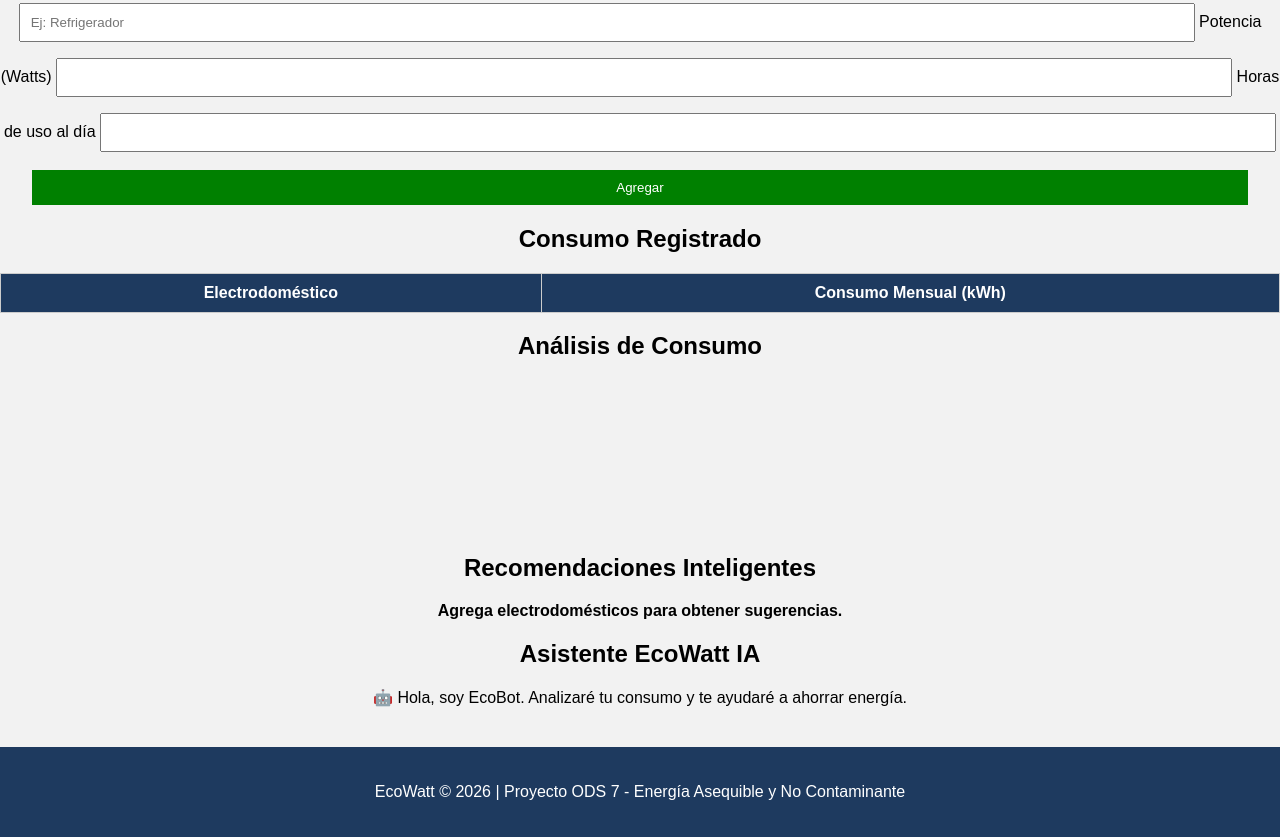
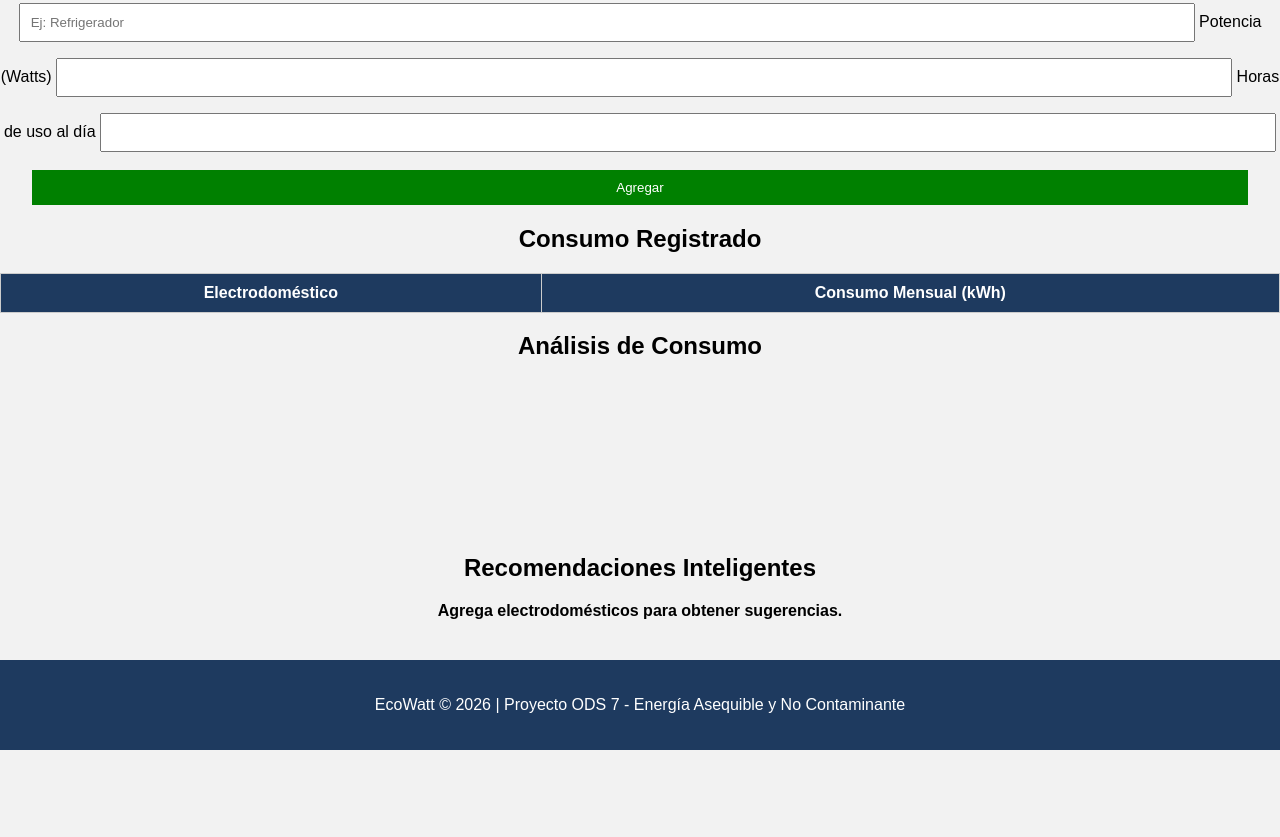
Before and after one commit to Electro363/EcoWatt-Project, a plain HTML site: page index.html in a window 1280 px wide. Shown: the part 289-1126 px from the top of the page. After the commit the page ends 1039 px from the top, so only its background shows below. Drawn offline with nearby package versions, Linux system fonts and the light colour scheme.

Commit message:
Update index.html

```diff
--- a/index.html
+++ b/index.html
@@ -70,16 +70,6 @@
 
 </section>
 
-<section class="ia">
-    <h2>Asistente EcoWatt IA</h2>
-    <div class="chatbox">
-        <p>
-            🤖 Hola, soy EcoBot.
-            Analizaré tu consumo y te ayudaré a ahorrar energía.
-        </p>
-    </div>
-</section>
-
 <footer>
     <p>
         EcoWatt © 2026 | Proyecto ODS 7 - Energía Asequible y No Contaminante
```
